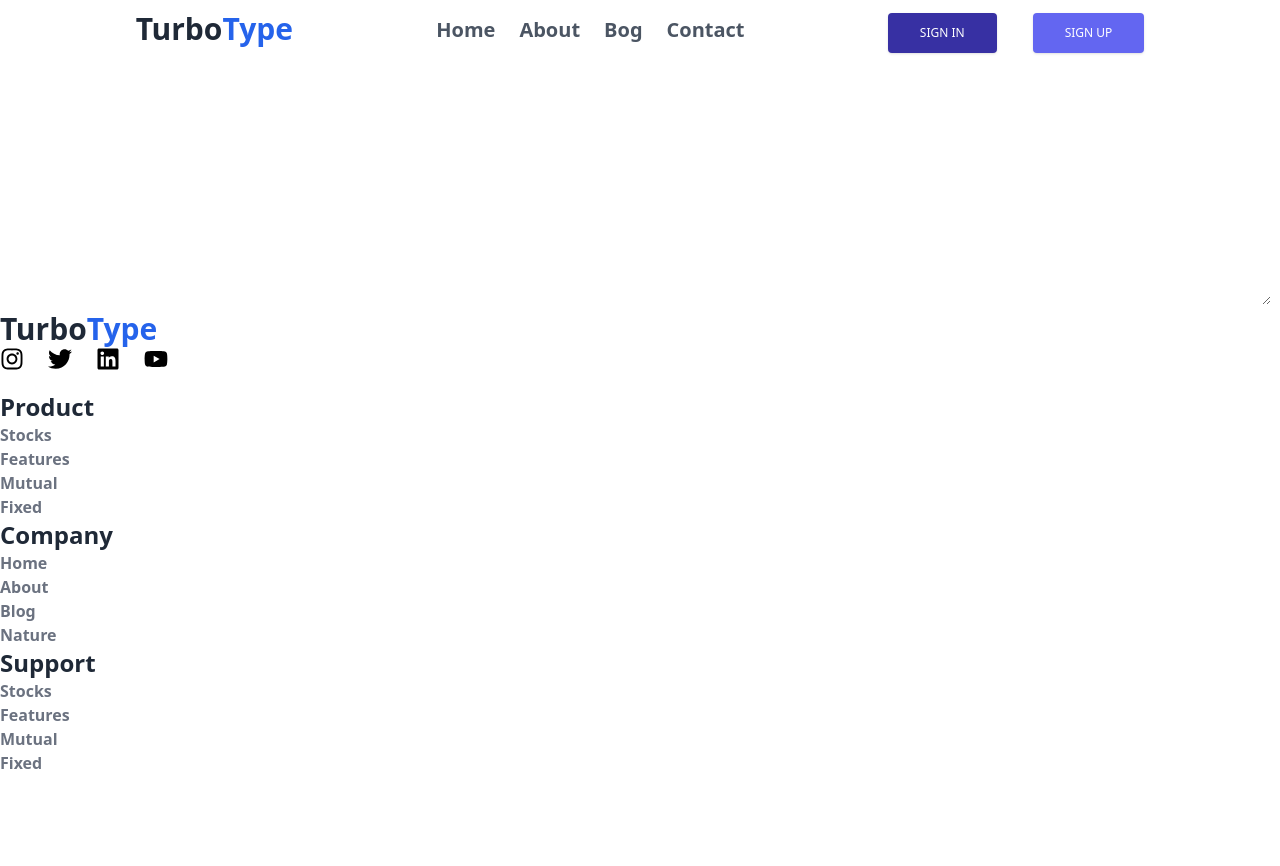
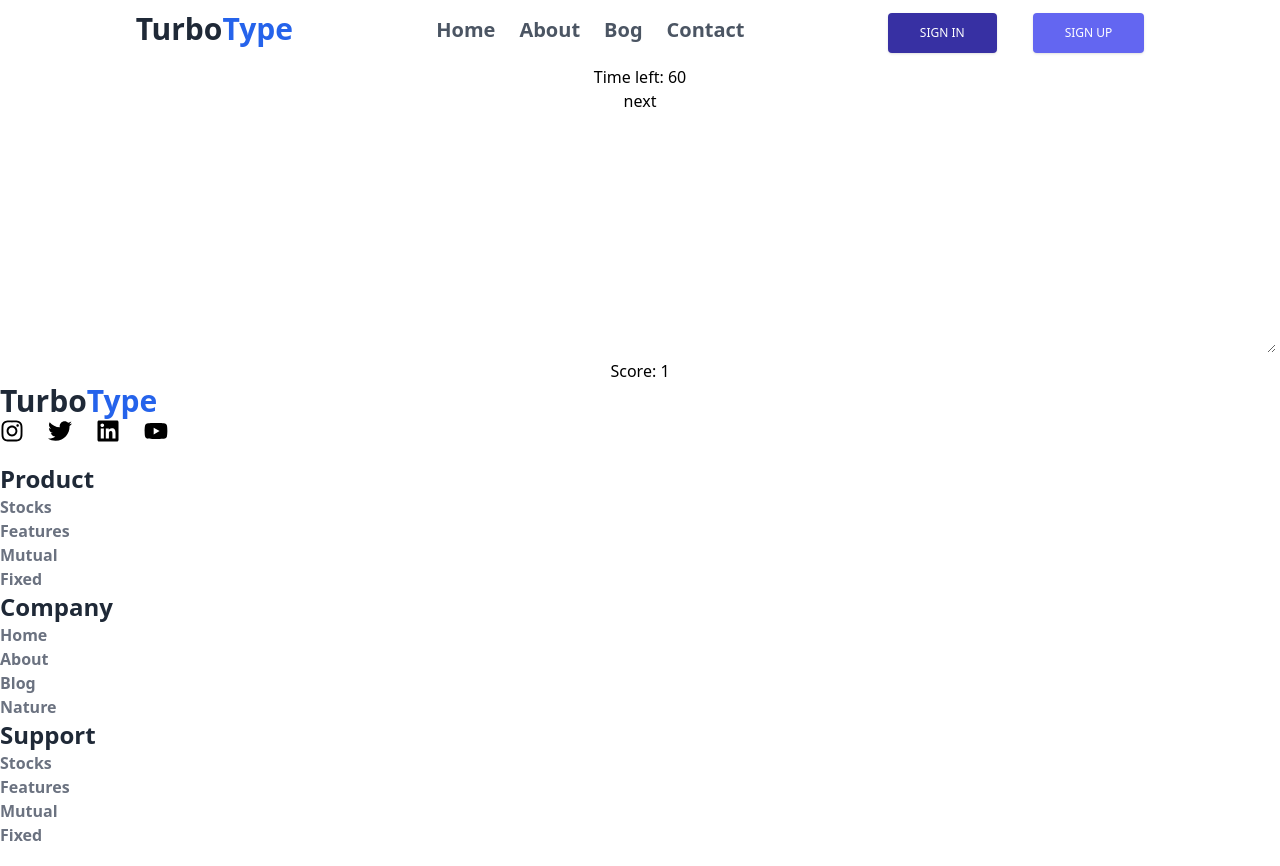
Before and after one commit to xakimovotabek200/fastwrite, a Next.js app in the folder fastwrite/: page / in a window 1280 px wide. Before the commit the page ends 800 px from the top, so only its background shows below. Built offline with nearby package versions, Linux system fonts and the light colour scheme.

Commit message:
karrochi man qildim

```diff
--- a/fastwrite/package.json
+++ b/fastwrite/package.json
@@ -21,11 +21,13 @@
     "cookies-next": "^2.1.1",
     "next": "13.4.4",
     "postcss": "8.4.24",
+    "random-words": "^2.0.0",
     "react": "18.2.0",
     "react-burger-menu": "^3.0.9",
     "react-dom": "18.2.0",
     "react-icons": "^4.9.0",
     "react-native": "^0.71.10",
+    "react-timer-hook": "^3.0.6",
     "react-toggle": "^4.1.3",
     "tabler-icons-react": "^1.56.0",
     "tailwindcss": "3.3.2"
--- a/fastwrite/src/Components/text/Text.jsx
+++ b/fastwrite/src/Components/text/Text.jsx
@@ -1,19 +1,48 @@
-import React from "react";
+import { useInterval } from "@mantine/hooks";
+import React, { useState, useEffect } from "react";
+import UseInterval from "react-timer-hook";
+const TypingChallenge = () => {
+  const words = ["salom", "hello", "next", "react", "pyton"];
+  const [currentWord, setCurrentWord] = useState("");
+  const [userInput, setUserInput] = useState("");
+  const [timeLeft, setTimeLeft] = useState(60);
+  const [score, setScore] = useState(0);
+  useEffect(() => {
+    setCurrentWord(generateWord());
+  }, []);
+  const generateWord = () => {
+    const randomIndex = Math.floor(Math.random() * words.length);
+    return words[randomIndex];
+  };
+  const handleInputChange = (e) => {
+    setUserInput(e.target.value);
+  };
+  useEffect(() => {
+    if (userInput === currentWord) {
+      setScore(score + 1);
+      setCurrentWord(generateWord());
+      setUserInput("");
+    }
+  }, [userInput, currentWord]);
+  useInterval(() => {
+    setTimeLeft(timeLeft - 1);
+  }, 1000);
+  return (
+    <div className="text-center">
+      <h1>Time left: {timeLeft}</h1>
 
-function Text() {
-  return (
-    <div className="mt-[30px]">
-      <div className="container m-auto md:w-[75%]">
-        <div className="items-center">
-          <textarea
-            className="outline-none rounded-[6px] border-none bg-[#27374D] text-[#fff] text-[18px] pl-[10px] md: ml-0"
-            cols="136"
-            rows="10"
-          ></textarea>
-        </div>
-      </div>
+      <h1 className="text-center">{currentWord}</h1>
+
+      <textarea
+        value={userInput}
+        onChange={handleInputChange}
+        name=""
+        id=""
+        cols="136"
+        rows="10"
+      ></textarea>
+      <h1>Score: {score}</h1>
     </div>
   );
-}
-
-export default Text;
+};
+export default TypingChallenge;
--- a/fastwrite/src/layout/AppLayout.jsx
+++ b/fastwrite/src/layout/AppLayout.jsx
@@ -4,7 +4,7 @@ import Text from "@/components/text/Text";
 
 const AppLayout = ({ children }) => {
   return (
-    <div className="bg-gray-50">
+    <div className="bg-gray-50 container mx-auto">
       <Navbar />
       <Text />
       {children}
--- a/fastwrite/src/pages/login/signin.jsx
+++ b/fastwrite/src/pages/login/signin.jsx
@@ -1,21 +1,15 @@
-import React from "react";
-import { useEffect, useRef } from "react";
-import { setCookie, getCookie } from "cookies-next";
-import { useRouter } from "next/router";
 import Navbar from "@/components/navbar/Navbar";
 import bcrypt from "bcryptjs";
+import { getCookie } from "cookies-next";
+import Link from "next/link";
+import { useRouter } from "next/router";
+import { useEffect, useRef } from "react";
 
 const SignIn = () => {
   const EmailInputRef = useRef(null);
   const PasswordInputRef = useRef(null);
   const router = useRouter();
 
-  const getSignIn = () => {
-    e.preventDefault();
-    setCookie("email", email.current.value);
-    setCookie("password", password.current.value);
-    router.reload();
-  };
   useEffect(() => {
     if (getCookie("email") && getCookie("password")) {
       router.push("/");
@@ -51,6 +45,7 @@ const SignIn = () => {
                 className="border rounded-lg px-3 py-2 mt-1 mb-5 text-sm w-full"
                 ref={PasswordInputRef}
               />
+              <Link href={"/"}>
                 <button
                   type="button"
                   className="transition duration-200 bg-blue-500 hover:bg-blue-600 focus:bg-blue-700 focus:shadow-sm focus:ring-4 focus:ring-blue-500 focus:ring-opacity-50 text-white w-full py-2.5 rounded-lg text-sm shadow-sm hover:shadow-md font-semibold text-center inline-block"
@@ -72,6 +67,7 @@ const SignIn = () => {
                     />
                   </svg>
                 </button>
+              </Link>
             </div>
             <div className="py-5">
               <div className="grid grid-cols-2 gap-1">
```
Also changed, not shown: 1 other file (tests, documents, lock files or other folders). Lines whose indentation alone changed are shown as unchanged.
